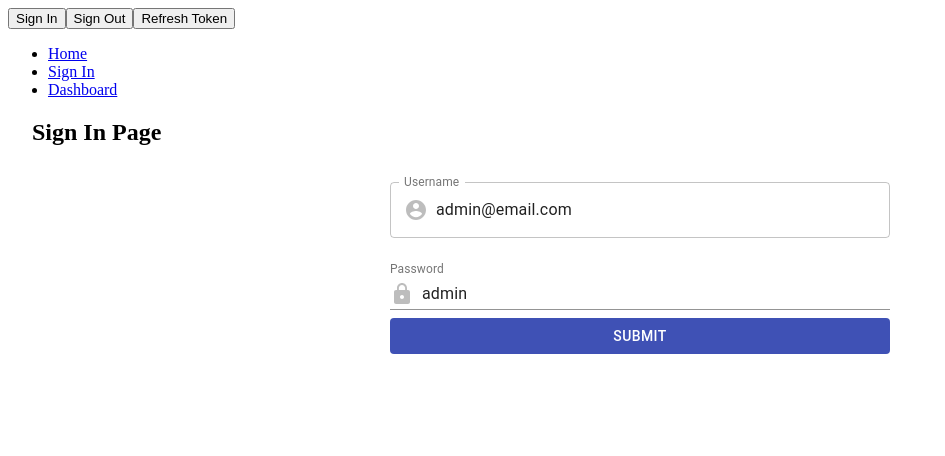
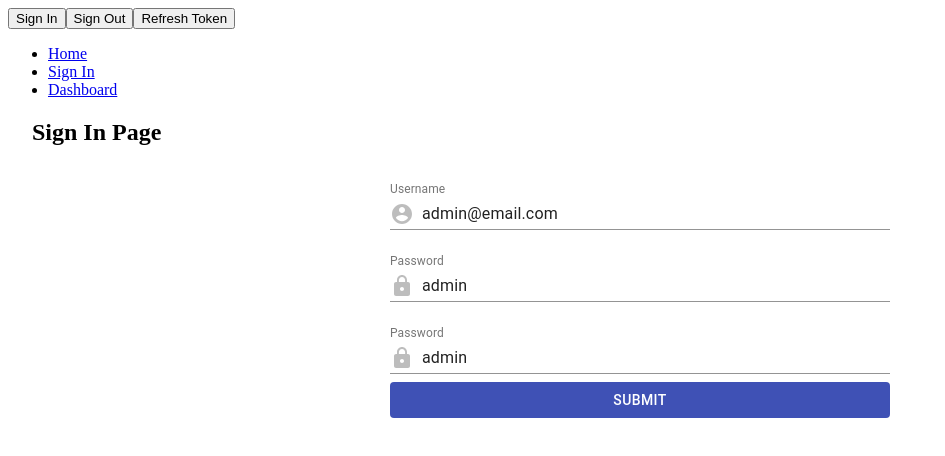
Before and after one commit to boaborn/react-templates, a React (Create React App) app: page /signin in a window 1280 px wide. Shown: the top 456 px of the page, without its empty margins (0-945 px from the left). Built offline with nearby package versions, Linux system fonts and the light colour scheme.

Commit message:
update form

```diff
--- a/src/components/forms/SignInForm.js
+++ b/src/components/forms/SignInForm.js
@@ -6,7 +6,7 @@ import { TextField, Button } from '@material-ui/core'
 import InputAdornment from '@material-ui/core/InputAdornment'
 import AccountCircle from '@material-ui/icons/AccountCircle'
 import LockIcon from '@material-ui/icons/Lock'
-
+import StyledTextField from './StyledTextField'
 // Form validation schema
 const SignInSchema = Yup.object().shape({
   username: usernameSchema,
@@ -21,8 +21,6 @@ const renderTextField = ({ field, form, ...props }) => {
       <TextField
         { ...field }
         { ...props }
-        // autoComplete="on"
-
         error={ Boolean(errorMsg) }
         helperText={ errorMsg }
       />
@@ -79,7 +77,6 @@ const SignInForm = ({ onSubmit, className }) => {
           <Field
             name="username"
             label="Username"
-            variant="outlined"
             disabled={ props.isSubmitting }
             component={ renderTextField }
             fullWidth
@@ -95,8 +92,26 @@ const SignInForm = ({ onSubmit, className }) => {
           <Field
             name="password"
             label="Password"
+
             disabled={ props.isSubmitting }
             component={ renderTextField }
+            fullWidth
+            margin="normal"
+            InputProps={ {
+              startAdornment: (
+                <InputAdornment position="start">
+                  <LockIcon color="disabled"/>
+                </InputAdornment>
+              )
+            } }
+          />
+
+          <Field
+            name="password"
+            label="Password"
+
+            disabled={ props.isSubmitting }
+            component={ StyledTextField }
             fullWidth
             margin="normal"
             InputProps={ {
@@ -114,7 +129,6 @@ const SignInForm = ({ onSubmit, className }) => {
             color="primary"
             disableElevation
             type="submit"
-            margin="normal"
             disabled={ props.isSubmitting }
           >
             Submit
--- a/src/components/forms/StyledTextField.js
+++ b/src/components/forms/StyledTextField.js
@@ -1,9 +1,29 @@
 import React from 'react'
+import { makeStyles } from '@material-ui/core/styles'
+import { TextField } from '@material-ui/core'
 
-export const StyledTextField = () => {
+const useStyles = makeStyles({
+  root: {
+
+  }
+})
+
+const StyledTextField = ({ field, form, ...props }) => {
+  const errorMsg = (form.errors[field.name] && form.touched[field.name]) ? form.errors[field.name] : ''
+  const classes = useStyles()
+
   return (
     <>
-      textfield
+      <TextField
+        className={ classes.root }
+        { ...field }
+        { ...props }
+        error={ Boolean(errorMsg) }
+        helperText={ errorMsg }
+      />
     </>
   )
+
 }
+
+export default StyledTextField
--- a/src/theme/styles.scss
+++ b/src/theme/styles.scss
@@ -41,5 +41,3 @@ $screen-xl-min: 1200px; // Large tablets and desktops
     @content;
   }
 }
-
-// Extra large devices
```
